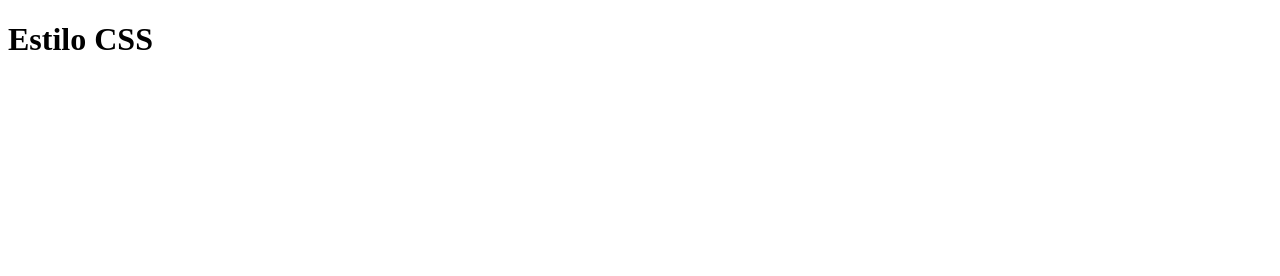
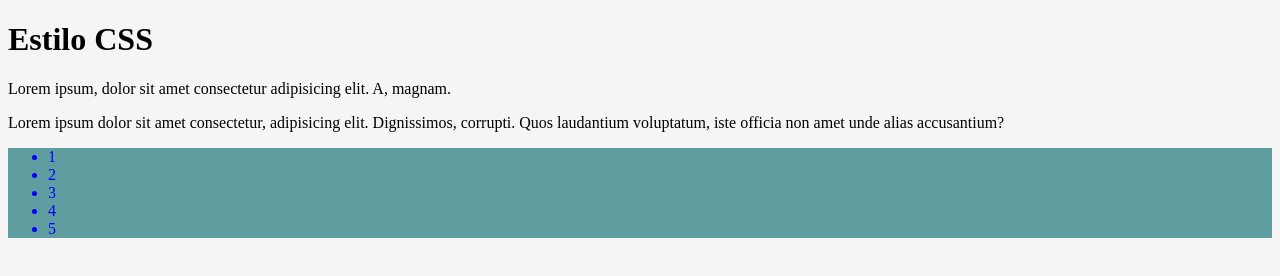
Before and after one commit to Cicera1987/Projetos-em-HTM5-e-CSS3, a plain HTML site: page Primeiro Projeto/index.html in a window 1280 px wide. Drawn offline with Linux system fonts and the light colour scheme.

Commit message:
seguem alteraçoes

```diff
--- /dev/null
+++ b/Primeiro Projeto/assets/css/style.css
@@ -0,0 +1,15 @@
+body {
+  background: rgb(245, 245, 245);
+}
+
+.l-main {
+  background-color: cadetblue;
+}
+
+.c-list {
+  color: black;
+}
+
+.c-list_item {
+  color: blue;
+}
--- a/Primeiro Projeto/index.html
+++ b/Primeiro Projeto/index.html
@@ -1,15 +1,30 @@
 <!DOCTYPE html>
-<html lang="pt-BR">
+<html lang="pt-br">
 
 <head>
     <meta charset="UTF-8">
     <meta http-equiv="X-UA-Compatible" content="IE=edge">
     <meta name="viewport" content="width=device-width, initial-scale=1.0">
     <title>HTML5</title>
+    <link rel="stylesheet" href="assets/css/style.css">
 </head>
 
 <body>
     <h1>Estilo CSS </h1>
+    <p>Lorem ipsum, dolor sit amet consectetur adipisicing elit. A, magnam.</p>
+    <section>
+        <p>Lorem ipsum dolor sit amet consectetur, adipisicing elit. Dignissimos, corrupti. Quos laudantium voluptatum, iste officia non amet unde alias accusantium?</p>
+    </section>
+
+    <main class="l-main">
+        <ul class="c-list">
+            <li class="c-list_item">1</li>
+            <li class="c-list_item">2</li>
+            <li class="c-list_item">3</li>
+            <li class="c-list_item">4</li>
+            <li class="c-list_item">5</li>
+        </ul>
+    </main>
 </body>
 
 </html>
```
